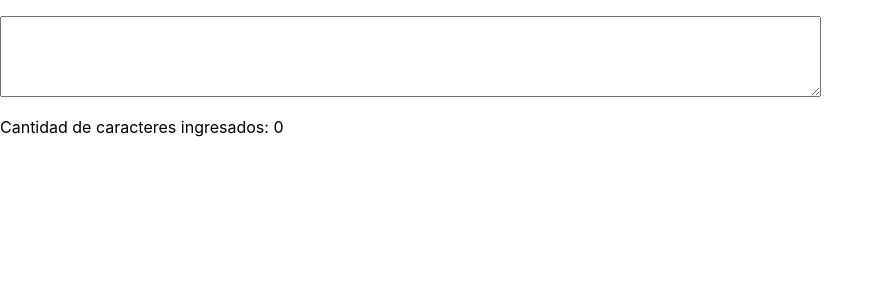
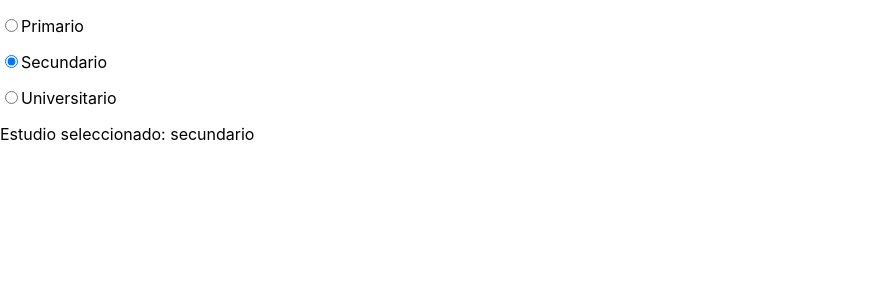
Before and after one commit to utsocial/react-ya, a React (Create React App) app: page / in a window 1280 px wide. Shown: the top 300 px of the page, without its empty margins (0-884 px from the left). Built offline with nearby package versions, Linux system fonts and the light colour scheme.

Commit message:
US14: adding the binding to forms

```diff
--- a/src/App.js
+++ b/src/App.js
@@ -1,36 +1,53 @@
 import React, { Component } from "react";
 import "./App.css";
-
-//http://www.tutorialesprogramacionya.com/reactya/detalleconcepto.php?punto=14&codigo=14&inicio=0
 
 class App extends Component {
   constructor(props) {
     super(props);
     this.state = {
-      texto: ""
+      estudios: "secundario"
     };
-    // Enlazamos los métodos que se ejecutarán cuando haya cambios en los controles de formulario:
-    this.cambioTexto = this.cambioTexto.bind(this);
+    this.cambioEstudios = this.cambioEstudios.bind(this);
   }
+
   render() {
     return (
       <div>
         <p>
-          <textarea
-            value={this.state.texto}
-            onChange={this.cambioTexto}
-            cols="100"
-            rows="5"
-          ></textarea>
+          <input
+            type="radio"
+            value="primario"
+            checked={this.state.estudios === "primario"}
+            onChange={this.cambioEstudios}
+          />
+          Primario
         </p>
-        <p>Cantidad de caracteres ingresados: {this.state.texto.length}</p>
+        <p>
+          <input
+            type="radio"
+            value="secundario"
+            checked={this.state.estudios === "secundario"}
+            onChange={this.cambioEstudios}
+          />
+          Secundario
+        </p>
+        <p>
+          <input
+            type="radio"
+            value="universitario"
+            checked={this.state.estudios === "universitario"}
+            onChange={this.cambioEstudios}
+          />
+          Universitario
+        </p>
+        <p>Estudio seleccionado: {this.state.estudios}</p>
       </div>
     );
   }
 
-  cambioTexto(e) {
+  cambioEstudios(e) {
     this.setState({
-      texto: e.target.value
+      estudios: e.target.value
     });
   }
 }
```
